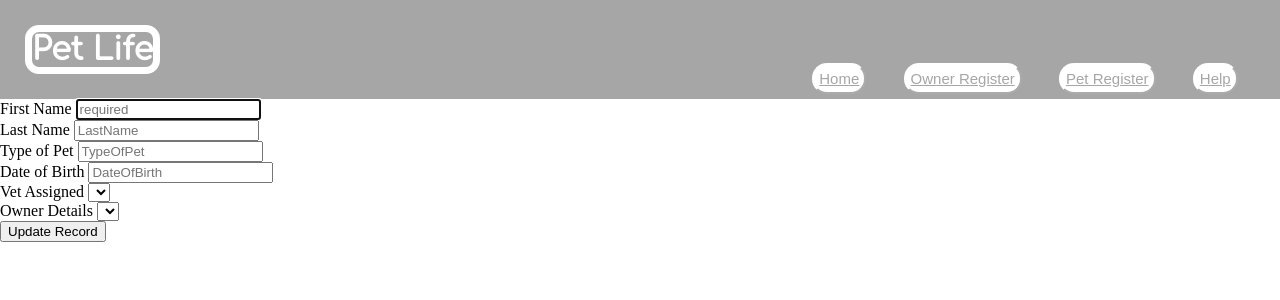
After one commit to Neddon13/vet_management, a Flask app: template templates/pets/edit.html in a window 1280 px wide. The commit adds this page. Shown: the top 300 px of the page. Run offline with Flask 2, Linux system fonts and the light colour scheme; the template is opened without the code that fills it, so the values that code supplies are empty.

Commit message:
fixed stuff

```diff
--- a/console.py
+++ b/console.py
@@ -29,3 +29,6 @@ pet_repository.save(pet_3)
 pet_repository.select_all()
 vet_repository.select_all()
 owner_repository.select_all()
+
+
+pdb.set_trace()
--- /dev/null
+++ b/templates/pets/edit.html
@@ -0,0 +1,42 @@
+{% extends 'base.html' %}
+{% block content %}
+
+<form action="/register/{{pet.id}}" method="post">
+    <div>
+        <label for="FirstName">First Name</label>
+        <input type="text" id="FirstName" name="FirstName" placeholder={{pet.first_name}} required autofocus>
+    </div>
+    <div>
+        <label for="LastName">Last Name</label>
+        <input type="text" id="LastName" name="LastName" placeholder="LastName" required autofocus>
+    </div>
+    <div>
+        <label for="TypeOfPet">Type of Pet</label>
+        <input type="TypeOfPet" id="TypeOfPet" name="TypeOfPet" placeholder="TypeOfPet" required autofocus>
+    </div>
+    <div>
+        <label for="DateOfBirth">Date of Birth</label>
+        <input type="text" id="DateOfBirth" name="DateOfBirth" placeholder="DateOfBirth" required autofocus>
+    </div>
+    <div>
+        <label for="Vet">Vet Assigned</label>
+        <select id="vet" name="vet_id">
+            {% for vet in vets %}
+              <option value="{{ vet.id }}">{{ vet.name }}</option>
+            {% endfor %}
+        </select>
+    </div>
+    <div>
+        <label for="Owner">Owner Details</label>
+        <select id="owner" name="owner_id">
+            {% for owner in owners %}
+              <option value="{{ owner.id }}">{{ owner.name }}</option>
+            {% endfor %}
+        </select>
+    </div>
+    <div>
+        <button type="submit">Update Record</button>
+    </div>
+</form>
+
+{% endblock %}
```
Also changed, not shown: controllers/pets_controller.py (+12 -0 lines), repositories/pet_repository.py (+12 -0 lines), templates/pets/index.html (+22 -3 lines), templates/pets/show.html (added, +20 -0 lines).
